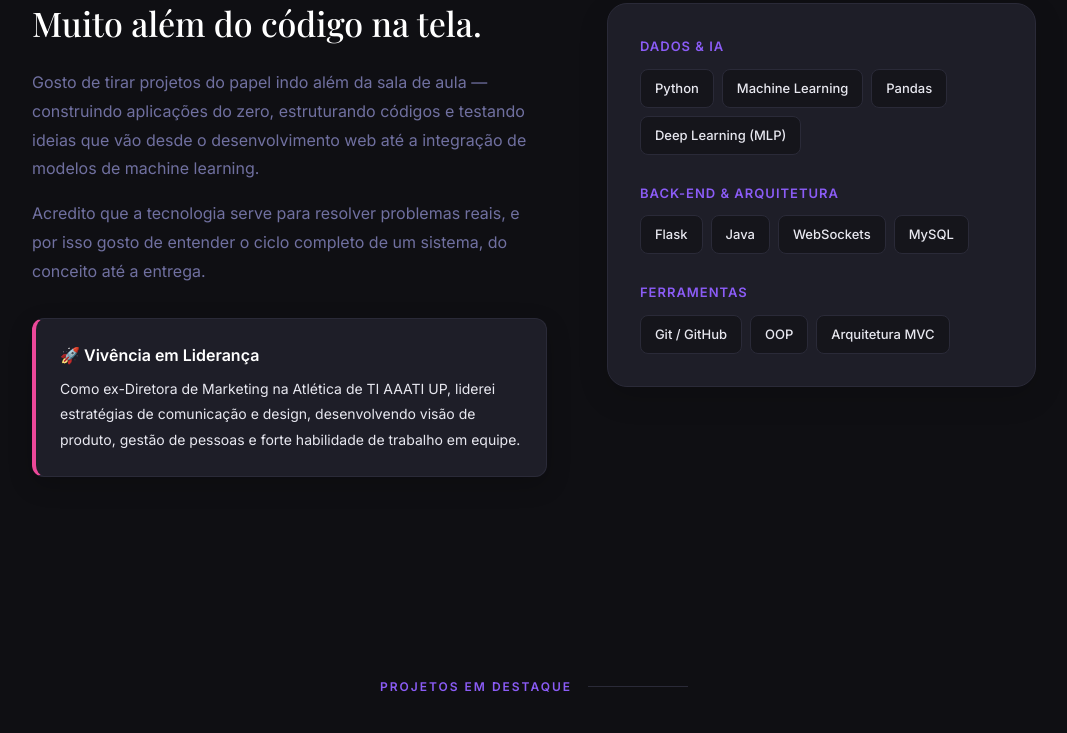
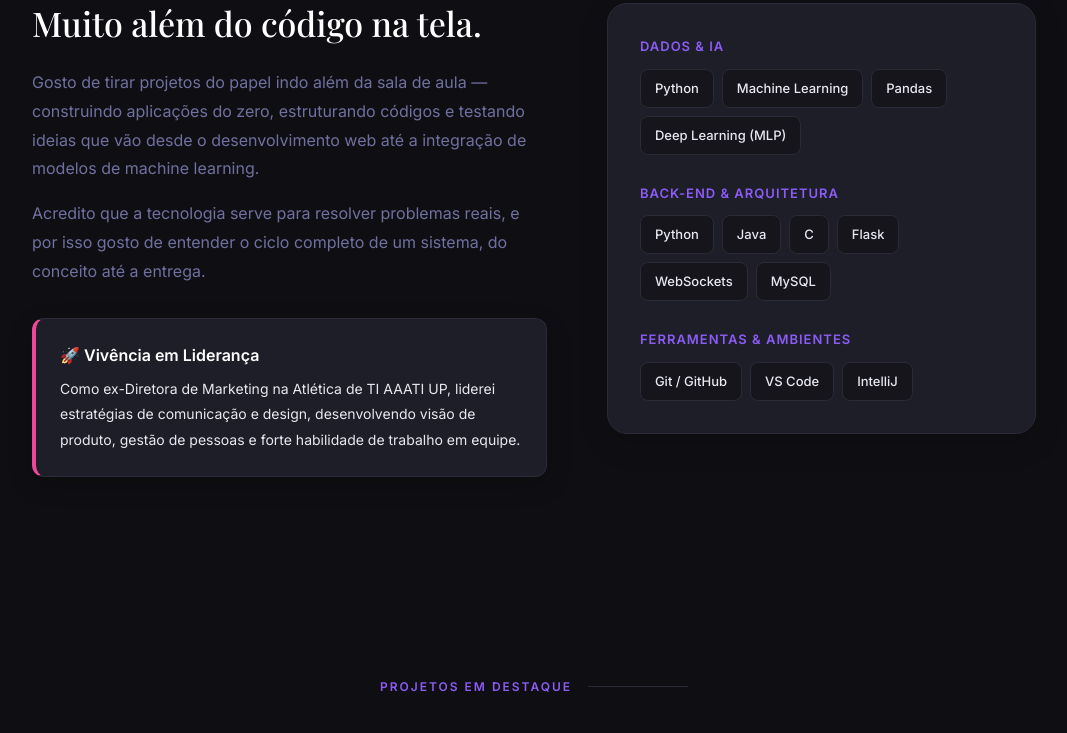
Before and after one commit to sallybato/portfolio, a plain HTML site: page index.html in a window 1280 px wide. Shown: the part 956-1689 px from the top of the page, without its empty margins (106-1173 px from the left). Drawn offline with nearby package versions, Linux system fonts and the light colour scheme.

Commit message:
meu portfolio atualizado com ferramentas e skills

```diff
--- a/index.html
+++ b/index.html
@@ -74,19 +74,21 @@
       <div class="skill-group">
         <h3>Back-End & Arquitetura</h3>
         <div class="skill-tags">
+          <span class="skill-tag">Python</span>
+          <span class="skill-tag">Java</span>
+          <span class="skill-tag">C</span>
           <span class="skill-tag">Flask</span>
-          <span class="skill-tag">Java</span>
           <span class="skill-tag">WebSockets</span>
           <span class="skill-tag">MySQL</span>
         </div>
       </div>
 
       <div class="skill-group">
-        <h3>Ferramentas</h3>
+        <h3>Ferramentas & Ambientes</h3>
         <div class="skill-tags">
           <span class="skill-tag">Git / GitHub</span>
-          <span class="skill-tag">OOP</span>
-          <span class="skill-tag">Arquitetura MVC</span>
+          <span class="skill-tag">VS Code</span>
+          <span class="skill-tag">IntelliJ</span>
         </div>
       </div>
     </div>
```
